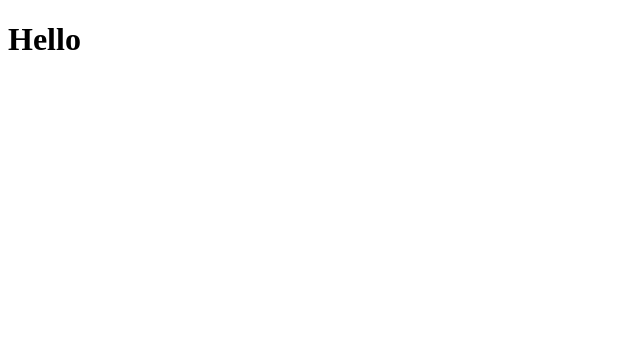
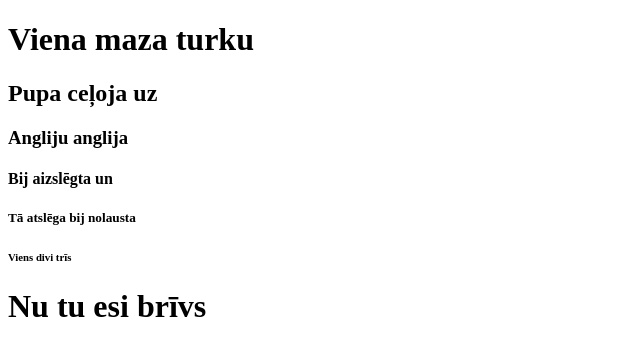
Before and after one commit to roltons14/webpage3, a plain HTML site: page index.html in a window 1280 px wide. Shown: the whole page, without its empty margins (0-640 px from the left). Drawn offline with Linux system fonts and the light colour scheme.

Commit message:
Update index.html

```diff
--- a/index.html
+++ b/index.html
@@ -1,13 +1,18 @@
 <!doctype html>
-
 <html>
 
   <head>
-
   </head>
 
   <body>
- <h1> Hello </h1>
+
+    <h1 style"bacground-color:red;">Viena maza turku</h1>
+    <h2 style"bacground-color:blue;">Pupa ceļoja uz</h2>
+    <h3 style"color:pink;">Angliju anglija</h3>
+    <h4>Bij aizslēgta un</h4>
+    <h5>Tā atslēga bij nolausta</h5>
+    <h6>Viens divi trīs</h6>
+    <h1>Nu tu esi brīvs</h1>
+
 </body>
-
 </html>
```
